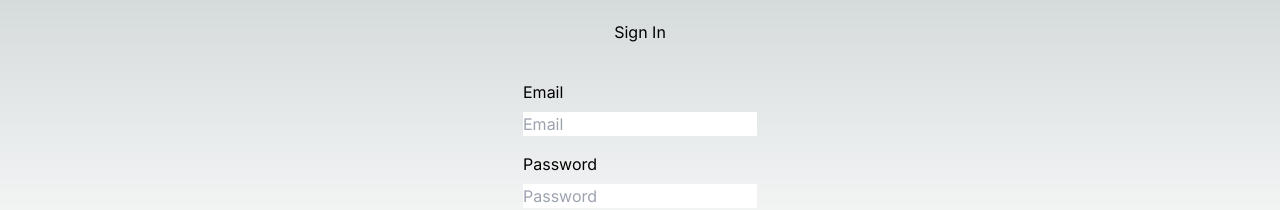
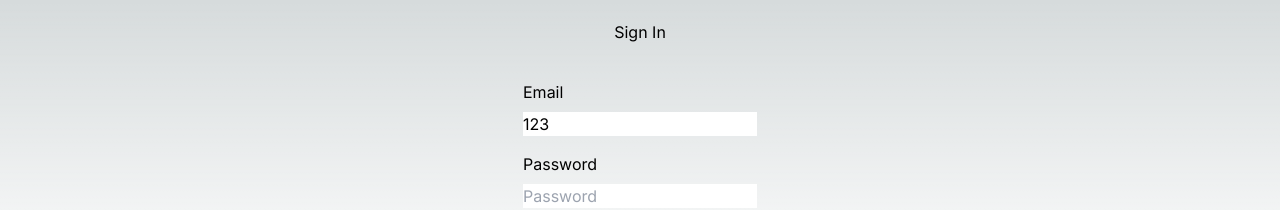
Before and after one commit to yangsunghun/next-test, a Next.js app: page /sign-in in a window 1280 px wide. Shown: the top 210 px of the page. Built offline with nearby package versions, Linux system fonts and the light colour scheme.

Commit message:
formState 객체의 defaultValures 값 띄워보기

```diff
--- a/src/components/_/SignInForm.tsx
+++ b/src/components/_/SignInForm.tsx
@@ -1,14 +1,17 @@
 "use client";
 
-import { useState } from "react";
 import { FieldValues, useForm } from "react-hook-form";
 
 const SignInForm = () => {
   console.log("sdaasdasdsda");
 
-  const { register, handleSubmit, formState } = useForm();
+  const { register, handleSubmit, formState } = useForm({
+    defaultValues: {
+      email: "123",
+    },
+  });
   const onSubmit = (value: FieldValues) => {
-    console.log(value);
+    console.log(formState);
   };
 
   return (
```
